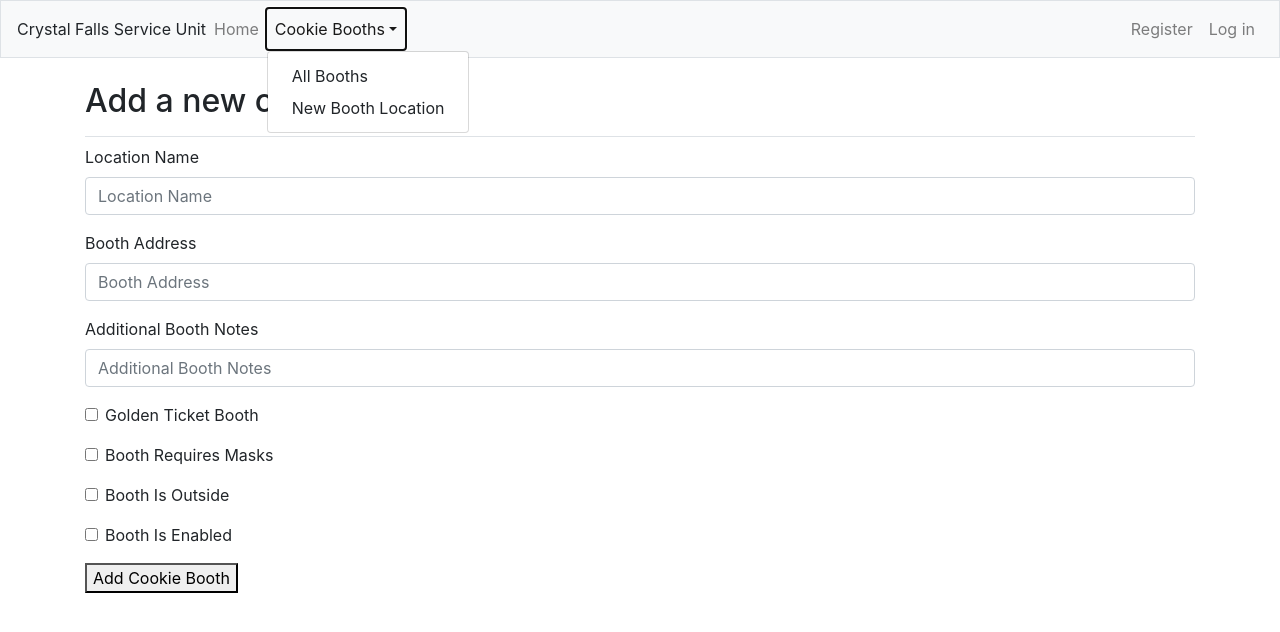
After one commit to mshappel/cookie_website, a Django app: page /new_booth_location/ in a window 1280 px wide, after a click on "Cookie Booths". The commit adds this page. Shown: the top 632 px of the page. Run offline with Django 3.2, Linux system fonts and the light colour scheme; some libraries are stand-ins or nearby versions.

Commit message:
Adding in templates for booths. - Updated base.html to include many new bootstrap features - Added booths.html for users to view booths. Need to add ability to pull in information about the booth to the page. - Updated forms.py to be used with booths and new_booth_location - Added form for new_booth_location to add new item to database. Need confirmation page that booth has  been added rather than redirect to home. - Small change to tests.py's imports to be more pythonic - urls and views updated to support booths.html and new_booth_location.html

```diff
--- a/cookie_website/cookie_booths/forms.py
+++ b/cookie_website/cookie_booths/forms.py
@@ -1,9 +1,10 @@
 from django import forms
 from django.utils.translation import gettext as _
 
-from .models import Booth_Location
+from .models import BoothLocation
 
 # Add forms for booths here
+
 
 class BoothLocationForm(forms.ModelForm):
     class Meta:
--- a/cookie_website/cookie_booths/templates/cookie_booths/base.html
+++ b/cookie_website/cookie_booths/templates/cookie_booths/base.html
@@ -15,11 +15,27 @@
 <body>
 
   <nav class="navbar navbar-expand-md navbar-light bg-light mb-4 border">
+    <div class="navber-brand" href="#">Crystal Falls Service Unit</div>
+    <button class="navbar-toggler" type="button" data-toggle="collapse" data-target="#navbarCollapse"
+            aria-controls="navbarSupportedContent" aria-expanded="false" aria-label="Toggle navigation">
+      <span class="navbar-toggler-icon"></span>
+    </button>
 
-    <button class="navbar-toggler" type="button" data-toggle="collapse" data-target="#navbarCollapse"
-            aria-expanded="false" aria-label="Toggle navigation">
-      <span class="navbar-toggler-icon"></span></button>
     <div class="collapse navbar-collapse" id="navbarCollapse">
+      <ul class="navbar-nav mr-auto">
+        <li class="nav-item">
+          <a class="nav-link" href="#">Home</a>
+        </li>
+        <li class="nav-item dropdown">
+          <a class="nav-link dropdown-toggle" href="#" id="navbarDropdown" role="button"
+             data-toggle="dropdown" aria-haspopup="true" aria-expanded="false">Cookie Booths</a>
+          <div class="dropdown-menu" aria-labelledby="navbarDropdown">
+            <a class="dropdown-item" href="{% url 'cookie_booths:booth_locations' %}">All Booths</a>
+            <a class="dropdown-item" href="{% url 'cookie_booths:new_location' %}">New Booth Location</a>
+          </div>
+        </li>
+      </ul>
+
       <ul class="navbar-nav ml-auto">
         {% if user.is_authenticated %}
         <li class="nav-item">
--- /dev/null
+++ b/cookie_website/cookie_booths/templates/cookie_booths/new_booth_location.html
@@ -0,0 +1,16 @@
+{% extends "cookie_booths/base.html" %}
+{% load bootstrap4 %}
+
+{% block page_header %}
+  <h2>Add a new cookie booth</h2>
+{% endblock page_header %}
+
+{% block content %}
+  <form action="{% url 'cookie_booths:new_location' %}" method='post' class="form">
+    {% csrf_token %}
+    {% bootstrap_form form %}
+    {% buttons %}
+    <button name="submit">Add Cookie Booth</button>
+    {% endbuttons %}
+  </form>
+{% endblock content %}
--- a/cookie_website/cookie_booths/tests.py
+++ b/cookie_website/cookie_booths/tests.py
@@ -1,10 +1,11 @@
 from django.test import TestCase
 from django.utils import timezone
 
-from cookie_booths.models import BoothHours, BoothLocation, BoothDay, BoothBlock
+from .models import BoothHours, BoothLocation, BoothDay, BoothBlock
 
 import datetime
 import pytz
+
 
 class BoothBlockTestCase(TestCase):
     def test_reserve_block(self):
--- a/cookie_website/cookie_booths/urls.py
+++ b/cookie_website/cookie_booths/urls.py
@@ -5,5 +5,7 @@ from . import views
 app_name = 'cookie_booths'
 urlpatterns = [
     # Home page
-    path('', views.index, name='index')
+    path('', views.index, name='index'),
+    path('booths/', views.booth_locations, name='booth_locations'),
+    path('new_booth_location/', views.new_location, name='new_location'),
 ]
--- a/cookie_website/cookie_booths/views.py
+++ b/cookie_website/cookie_booths/views.py
@@ -1,4 +1,6 @@
-from django.shortcuts import render
+from django.shortcuts import render, redirect
+from .forms import BoothLocationForm
+from .models import BoothLocation
 
 
 def index(request):
@@ -6,9 +8,28 @@ def index(request):
     return render(request, 'cookie_booths/index.html')
 
 
+def booth_locations(request):
+    """Display all booths"""
+    booths = BoothLocation.objects.order_by('booth_location')
+    context = {'booths': booths}
+    return render(request, 'cookie_booths/booths.html', context)
+
+
 def new_location(request):
-    # Create new BoothLocationForm
-    return
+    """Add a new booth location"""
+    if request.method != 'POST':
+        # No data submitted; create a blank form.
+        form = BoothLocationForm()
+    else:
+        # POST data submitted; process data.
+        form = BoothLocationForm(data=request.POST)
+        if form.is_valid():
+            form.save()
+            return redirect('cookie_booths:index')
+
+    # Display a blank or invalid form.
+    context = {'form': form}
+    return render(request, 'cookie_booths/new_booth_location.html', context)
 
 
 def edit_location(request, booth_id):
```
Also changed, not shown: cookie_website/cookie_booths/templates/cookie_booths/booths.html (added, +18 -0 lines).
